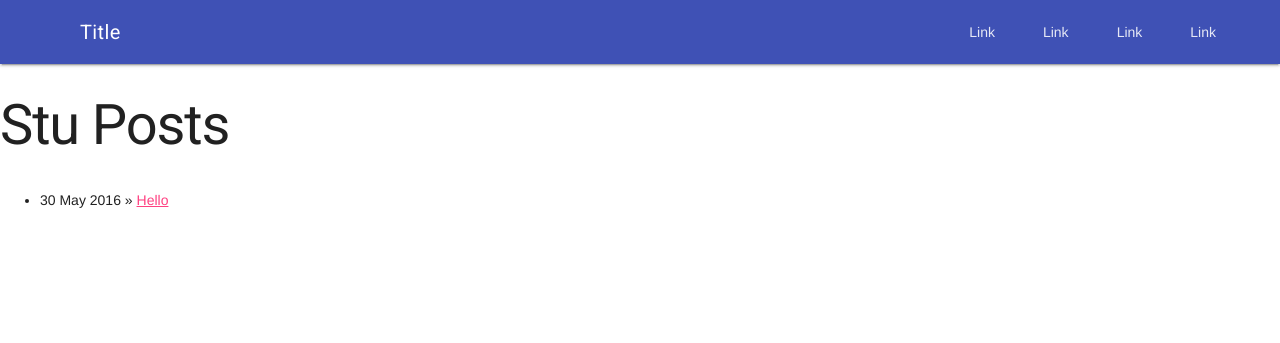
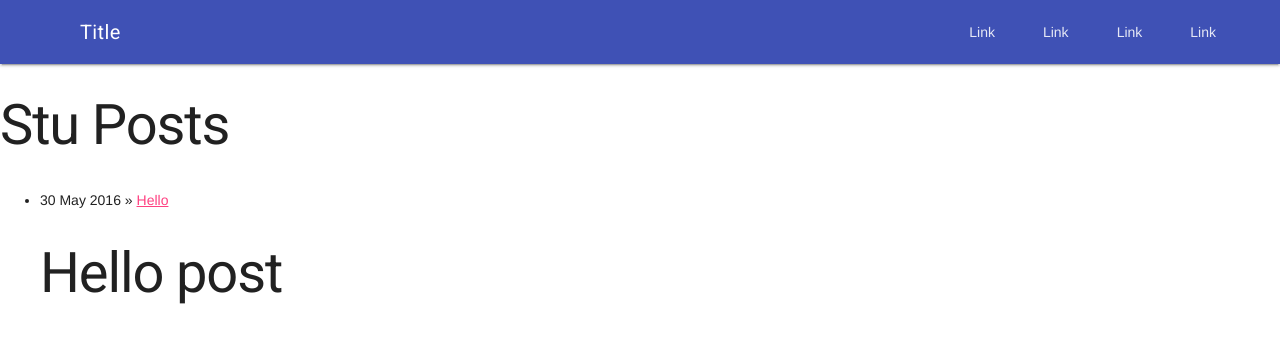
Before and after one commit to sbargon/sbargon.github.io, a Jekyll site: the page built from posts.html, in a window 1280 px wide. Shown: the top 343 px of the page. Built offline with Jekyll 4.4.1, drawn with Linux system fonts in a browser that asks for light colours; nearby versions of some CDN libraries.

Commit message:
Update posts.html

```diff
--- a/posts.html
+++ b/posts.html
@@ -6,6 +6,6 @@ title: Stu Posts
 	<ul class="posts">
 
 	  {% for post in site.posts %}
-	    <li><span>{{ post.date | date_to_string }}</span> » <a href="{{ post.url }}" title="{{ post.title }}">{{ post.title }}</a></li>
+	    <li><span>{{ post.date | date_to_string }}</span> » <a href="{{ post.url }}" title="{{ post.title }}">{{ post.title }}</a>{{ post.content }}</li>
 	  {% endfor %}
 	</ul>
```
